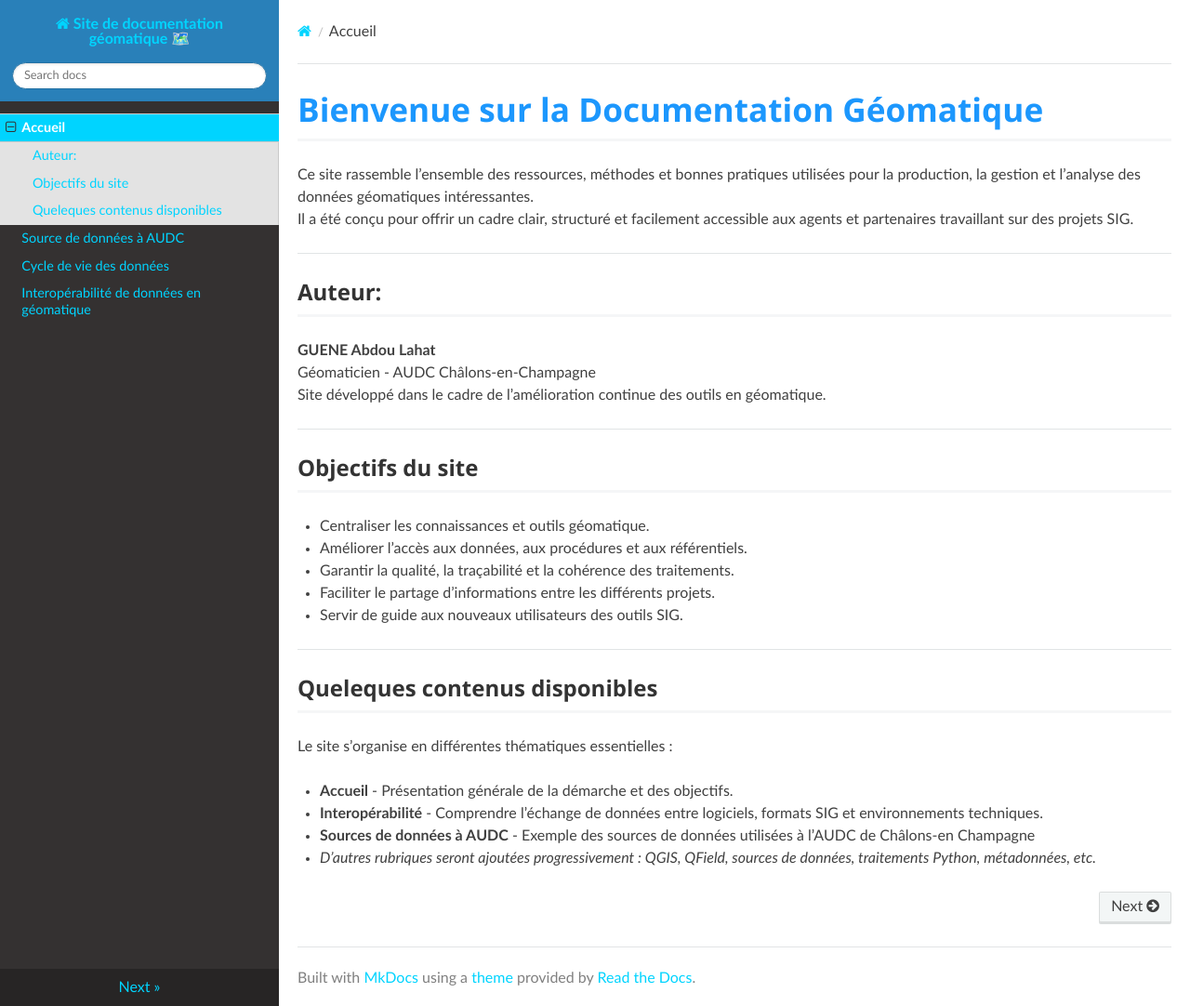
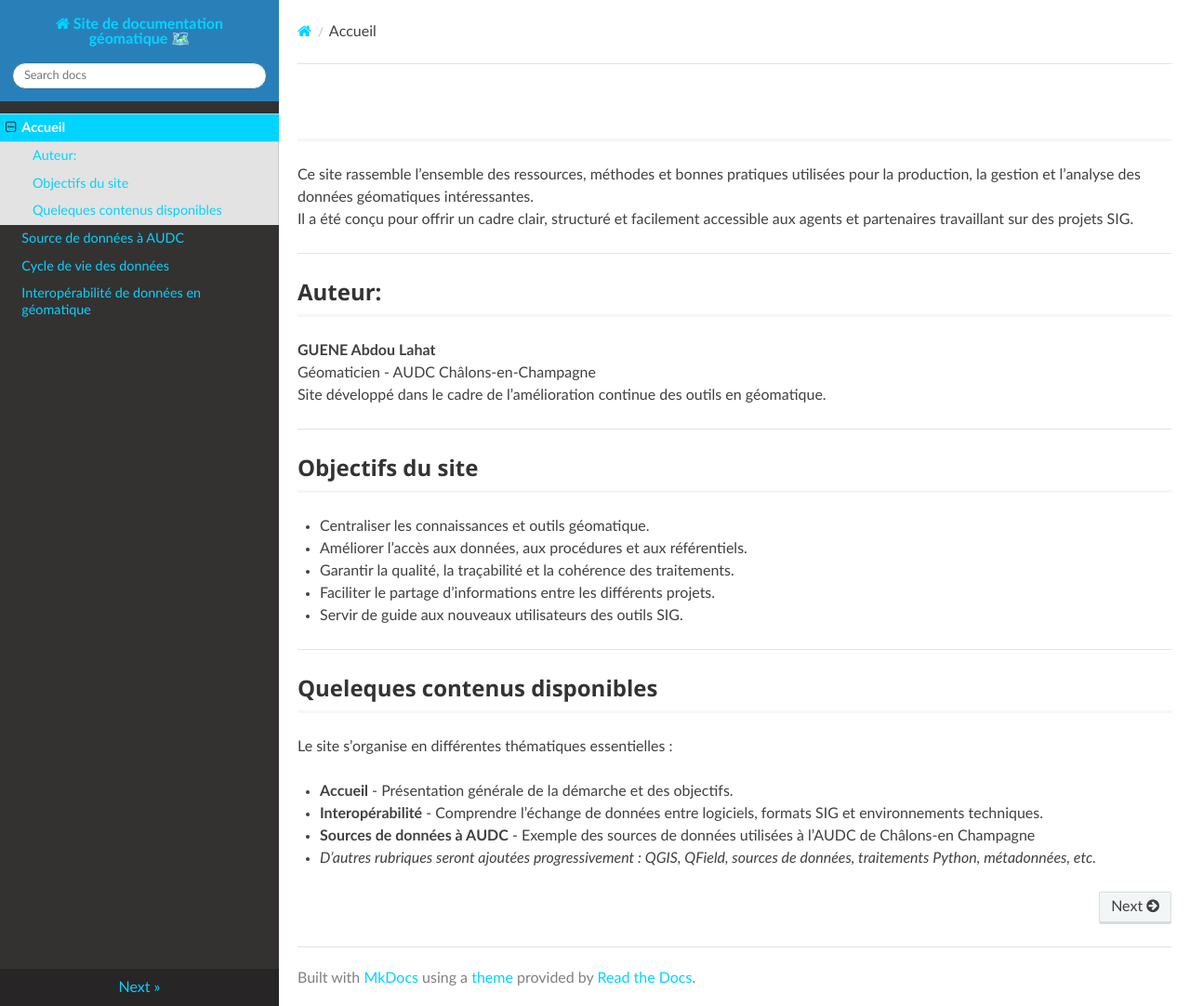
Before and after one commit to abdou123-guene/Site_de_documentation_geomatique, an MkDocs documentation site: the page built from docs/index.md, in a window 1280 px wide and 1082 px high. Shown: the whole window at 93% size. Built offline with MkDocs 1.6.1, drawn with Linux system fonts in a browser that asks for light colours; nearby versions of some CDN libraries.

Commit message:
Update extra.css

```diff
--- a/docs/extra.css
+++ b/docs/extra.css
@@ -22,7 +22,7 @@ h1, h2, h3 {
 
 /* H1 plus visible */
 h1 {
-    color: #1C97FD !important;
+    color: #FFFFFF !important;
     font-size: 2.2rem !important;
 }
 
```
